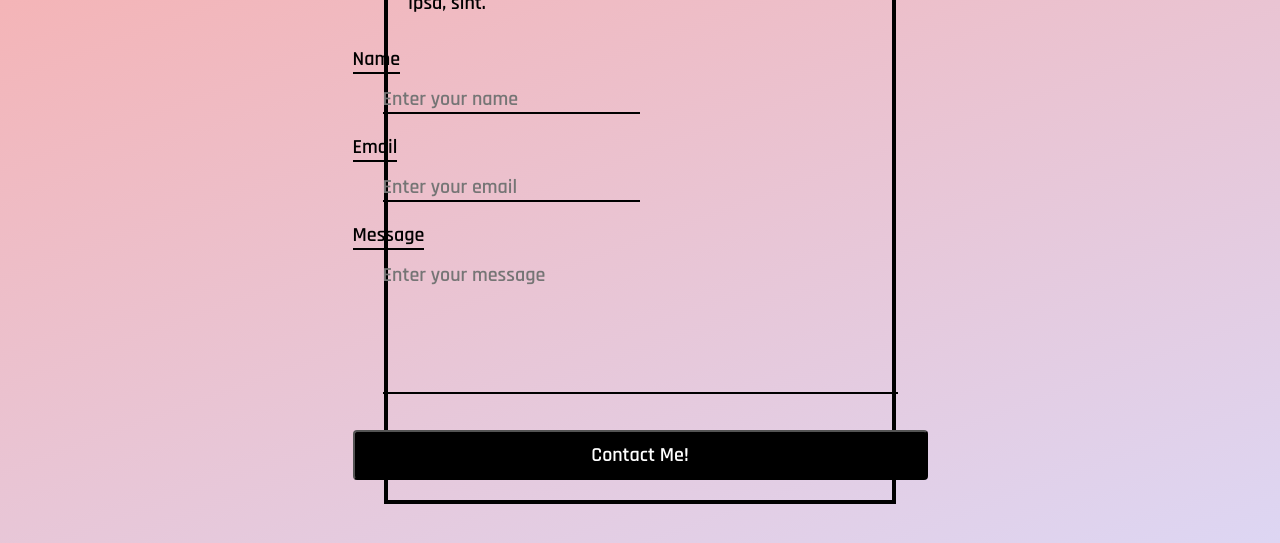
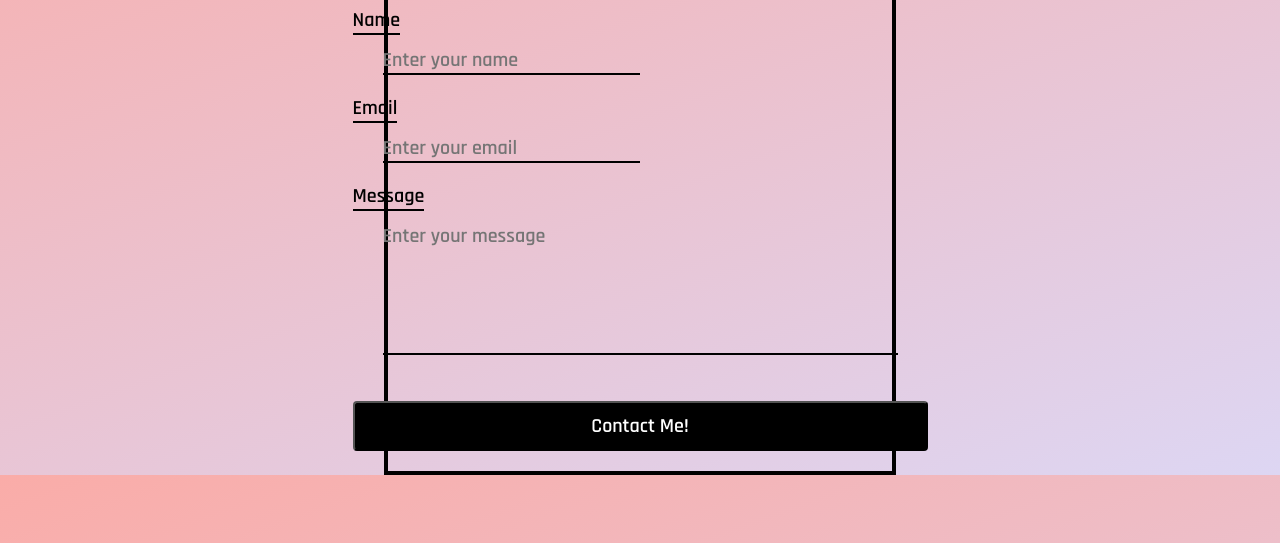
Before and after one commit to jynnleong/personalwebsite, a website: page contact.html in a window 1280 px wide. Shown: the part 257-800 px from the top of the page. Drawn offline with Linux system fonts and the light colour scheme.

Commit message:
Style change

```diff
--- a/style/contact.scss
+++ b/style/contact.scss
@@ -60,7 +60,6 @@ nav{
 }
 
 .contact-content{
-    height: 90vh;
     display: flex;
     justify-content: center;
     align-items: center;
@@ -90,6 +89,7 @@ nav{
 }
 
 .submit-button{
+    margin-top: 10px;
     width: 100%;
     font-size: 20px;
     text-align: center;
```
Also changed, not shown: style/contact.css, 1 other file.
